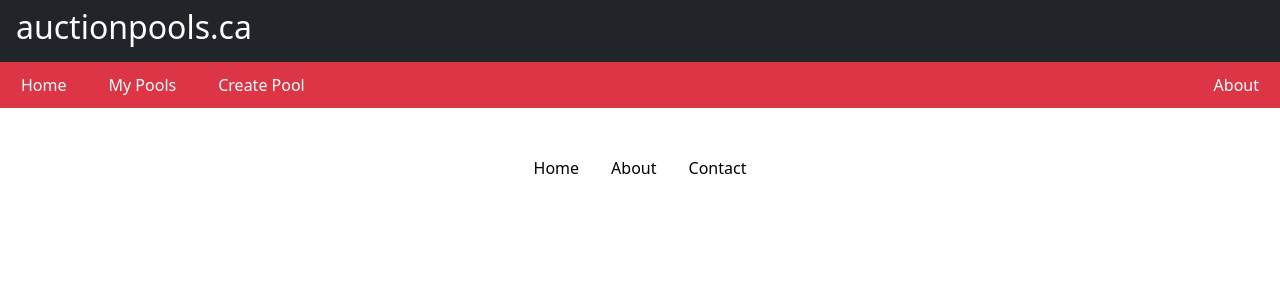
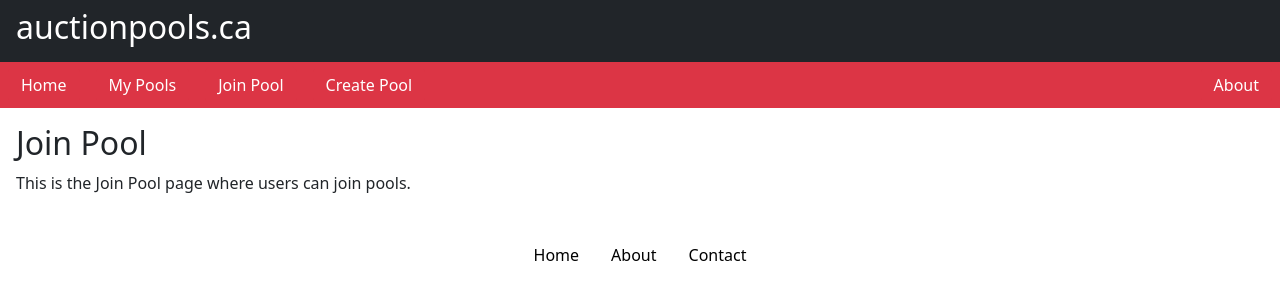
Before and after one commit to evanhinde39/auction_app_1, a React (Create React App) app in the folder client/: page /joinpool in a window 1280 px wide. Shown: the top 300 px of the page. Built offline with nearby package versions, Linux system fonts and the light colour scheme.

Commit message:
Join pool added

```diff
--- a/client/src/App.js
+++ b/client/src/App.js
@@ -6,6 +6,7 @@ import Contact from "./pages/Contact";
 import About from "./pages/About";
 import CreatePool from "./pages/CreatePool";
 import MyPools from "./pages/MyPools";
+import JoinPool from "./pages/JoinPool";
 import 'bootstrap/dist/css/bootstrap.min.css';
 
 
@@ -18,6 +19,7 @@ function App() {
           <Route path="/contact" element={<Contact />} />
           <Route path="/about" element={<About />} />
           <Route path="/mypools" element={<MyPools />} />
+          <Route path="/joinpool" element={<JoinPool />} />
           <Route path="/createpool" element={<CreatePool />} />
         </Routes>
       </Layout>
--- a/client/src/components/layout.js
+++ b/client/src/components/layout.js
@@ -10,6 +10,7 @@ const Layout = ({ children }) => {
       <nav className="bg-danger d-flex">
         <a href="/" className="btn btn-danger mx-2 my-1 text-white hover-expand">Home</a>
         <a href="/mypools" className="btn btn-danger mx-2 my-1 text-white hover-expand">My Pools</a>
+        <a href="/joinpool" className="btn btn-danger mx-2 my-1 text-white hover-expand">Join Pool</a>
         <a href="/createpool" className="btn btn-danger mx-2 my-1 text-white hover-expand">Create Pool</a>
         <a href="/about" className="btn btn-danger mx-2 my-1 text-white hover-expand ms-auto">About</a>
       </nav>
--- /dev/null
+++ b/client/src/pages/JoinPool.js
@@ -0,0 +1,12 @@
+import React from "react";
+
+const JoinPool = () => {
+  return (
+    <div>
+      <h2>Join Pool</h2>
+      <p>This is the Join Pool page where users can join pools.</p>
+    </div>
+  );
+};
+
+export default JoinPool;
```
